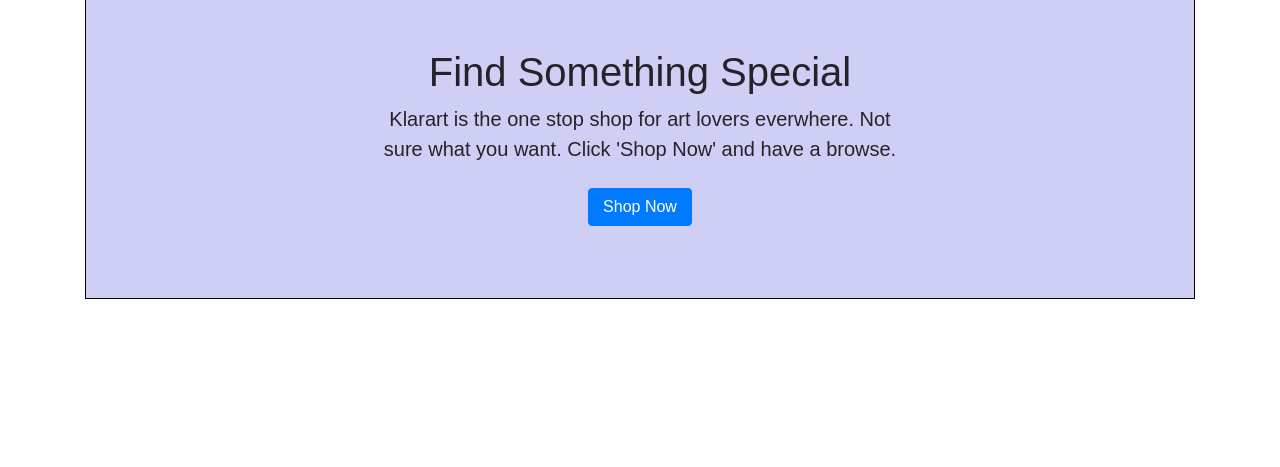
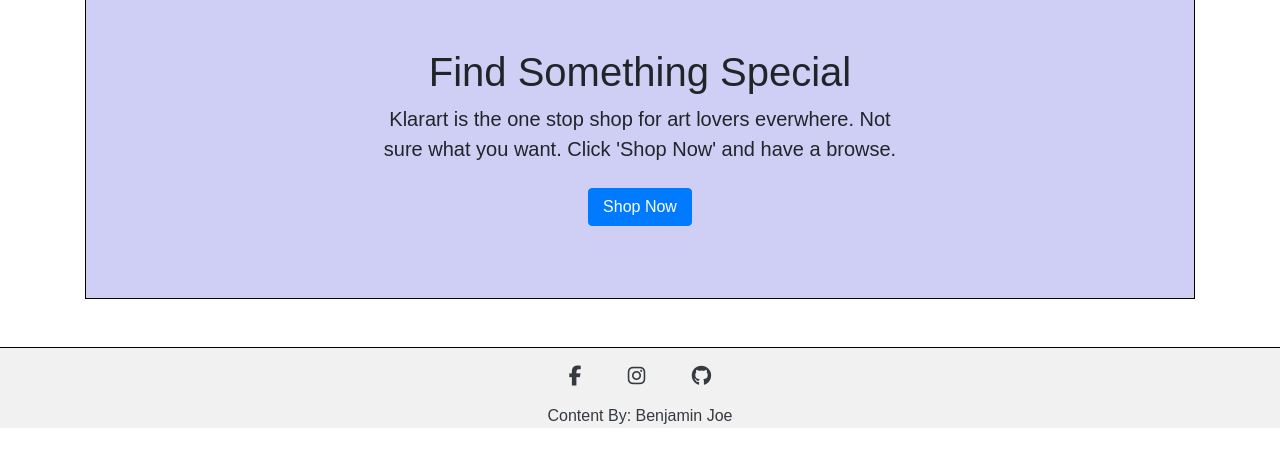
Before and after one commit to Benjamin-Joe/pp5-strore, a Django app: page / in a window 1280 px wide. Shown: the part 97-564 px from the top of the page. Run offline with Django 3.2, Linux system fonts and the light colour scheme; some libraries are stand-ins or nearby versions.

Commit message:
Add footer content from bootstrap

```diff
--- a/static/css/base.css
+++ b/static/css/base.css
@@ -10,6 +10,17 @@
 .head {
     border-bottom: 1px solid black;
 }
+
+/* Footer Bar Styles */
+
+.created-by {
+    display: block;
+}
+
+.foot-box {
+    border-top: 1px solid black;
+}
+
 
 /* Index.html Styles */
 
--- a/templates/base.html
+++ b/templates/base.html
@@ -1,7 +1,7 @@
 {% load static %}
 
 <!doctype html>
-<html lang="en">
+<html lang="en" class="h-100">
   <head>
 
     {% block meta %}
@@ -26,7 +26,6 @@
   </head>
   <body>
 
-
     <header class="container-fluid fixed-top head">
       <nav class="navbar navbar-expand-lg navbar-light bg-light">
           <a class="navbar-brand" href="{% url 'home' %}">Klarart</a>
@@ -47,7 +46,6 @@
                   <a class="dropdown-item" href="">Insert Categoires</a>
                 </div>
               </li>
-
               <li class="nav-item dropdown">
                   <a class="nav-link dropdown-toggle" href="#" id="navbarDropdown" role="button" data-toggle="dropdown" aria-haspopup="true" aria-expanded="false">
                     Account
@@ -96,6 +94,37 @@
     {% block content %}
     {% endblock %}
 
+          <!-- Website Footer  -->
+
+    <footer class="text-center text-light foot-box" style="background-color: #f1f1f1;">
+      <div class="container">
+        <section class="mb-4">
+          <a
+            class="btn btn-link btn-floating btn-lg text-dark m-1"
+            href="#!"
+            role="button"
+            data-mdb-ripple-color="dark"
+            ><i class="fab fa-facebook-f"></i
+          ></a>
+          <a
+            class="btn btn-link btn-floating btn-lg text-dark m-1"
+            href="#!"
+            role="button"
+            data-mdb-ripple-color="dark"
+            ><i class="fab fa-instagram"></i
+          ></a>
+          <a
+            class="btn btn-link btn-floating btn-lg text-dark m-1"
+            href="#!"
+            role="button"
+            data-mdb-ripple-color="dark"
+            ><i class="fab fa-github"></i
+          ></a>
+          <a class="text-dark created-by" target="_blank" href="https://github.com/">Content By: Benjamin Joe</a>
+        </section>
+      </div>
+
+    </footer>
 
   </body>
 </html>
```
